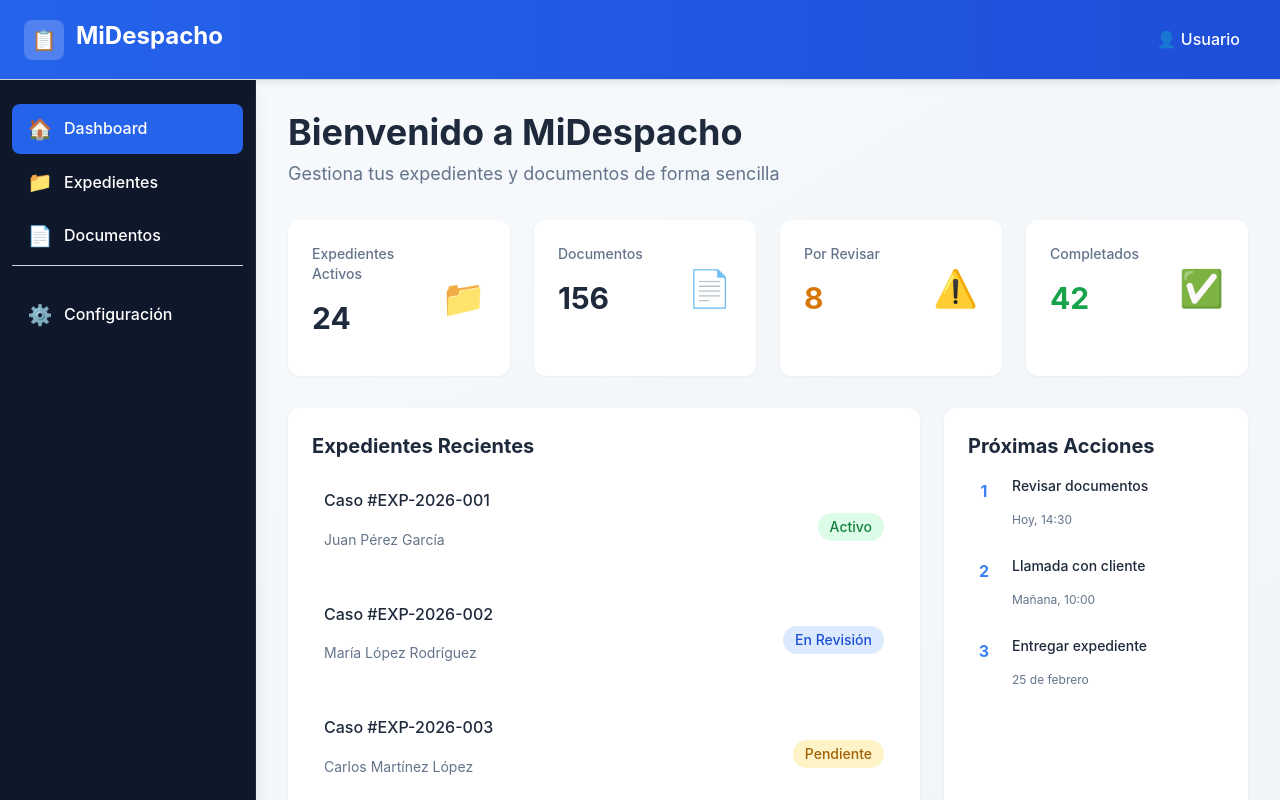
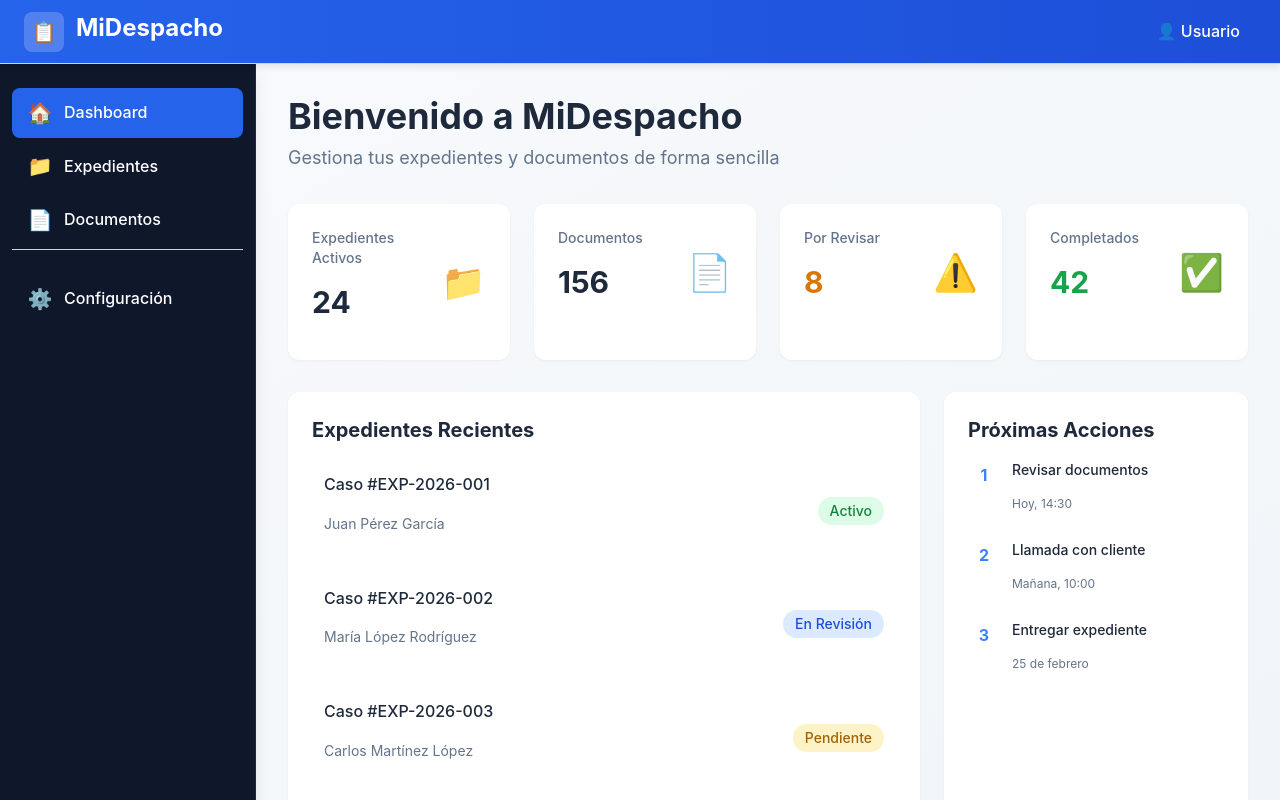
Before and after one commit to stivenelmago-sudo/MiDespacho-frontend, an Angular app: page / in a window 1280 px wide. Built offline with nearby package versions, Linux system fonts and the light colour scheme.

Commit message:
fix: ajustar estilos de encabezado y barra lateral para mejorar la presentación

```diff
--- a/src/app/components/header/header.html
+++ b/src/app/components/header/header.html
@@ -1,6 +1,6 @@
 <header
-  class="sticky top-0 z-50 bg-gradient-to-r from-blue-600 to-blue-700 border-b border-blue-800 shadow-md-soft h-20">
-  <div class="flex items-center justify-between px-6 py-3 max-w-full h-full">
+  class="sticky top-0 z-50 bg-gradient-to-r from-blue-600 to-blue-700 border-b border-blue-800 shadow-md-soft h-16">
+  <div class="flex items-center justify-between px-6 py-2 max-w-full h-full">
     <div class="flex items-center gap-3">
       <div class="w-10 h-10 rounded-lg bg-white bg-opacity-20 flex items-center justify-center">
         <span class="text-xl font-bold text-white">📋</span>
--- a/src/app/components/layout/layout.html
+++ b/src/app/components/layout/layout.html
@@ -1,9 +1,9 @@
-<div class="flex flex-col min-h-screen w-full h-full bg-gradient-to-br from-slate-50 to-slate-100">
+<div class="flex flex-col min-h-screen w-full h-full bg-gradient-to-br from-slate-50 to-slate-100 gap-0">
   <app-header></app-header>
   <div class="flex flex-1 overflow-hidden w-full">
     <app-sidebar></app-sidebar>
     <main class="flex-1 overflow-y-auto ml-64 w-full">
-      <div class="w-full h-full p-8">
+      <div class="w-full h-full px-8 py-8">
         <router-outlet></router-outlet>
       </div>
     </main>
--- a/src/app/components/sidebar/sidebar.html
+++ b/src/app/components/sidebar/sidebar.html
@@ -1,6 +1,6 @@
 <aside
-  class="w-64 bg-slate-900 text-white py-6 fixed left-0 top-20 overflow-y-auto border-r border-slate-800 shadow-lg-soft"
-  style="height: calc(100vh - 5rem)">
+  class="w-64 bg-slate-900 text-white py-6 fixed left-0 top-16 overflow-y-auto border-r border-slate-800 shadow-lg-soft"
+  style="height: calc(100vh - 4rem)">
   <nav class="flex flex-col px-3">
     <ul class="space-y-1">
       <li>
```
